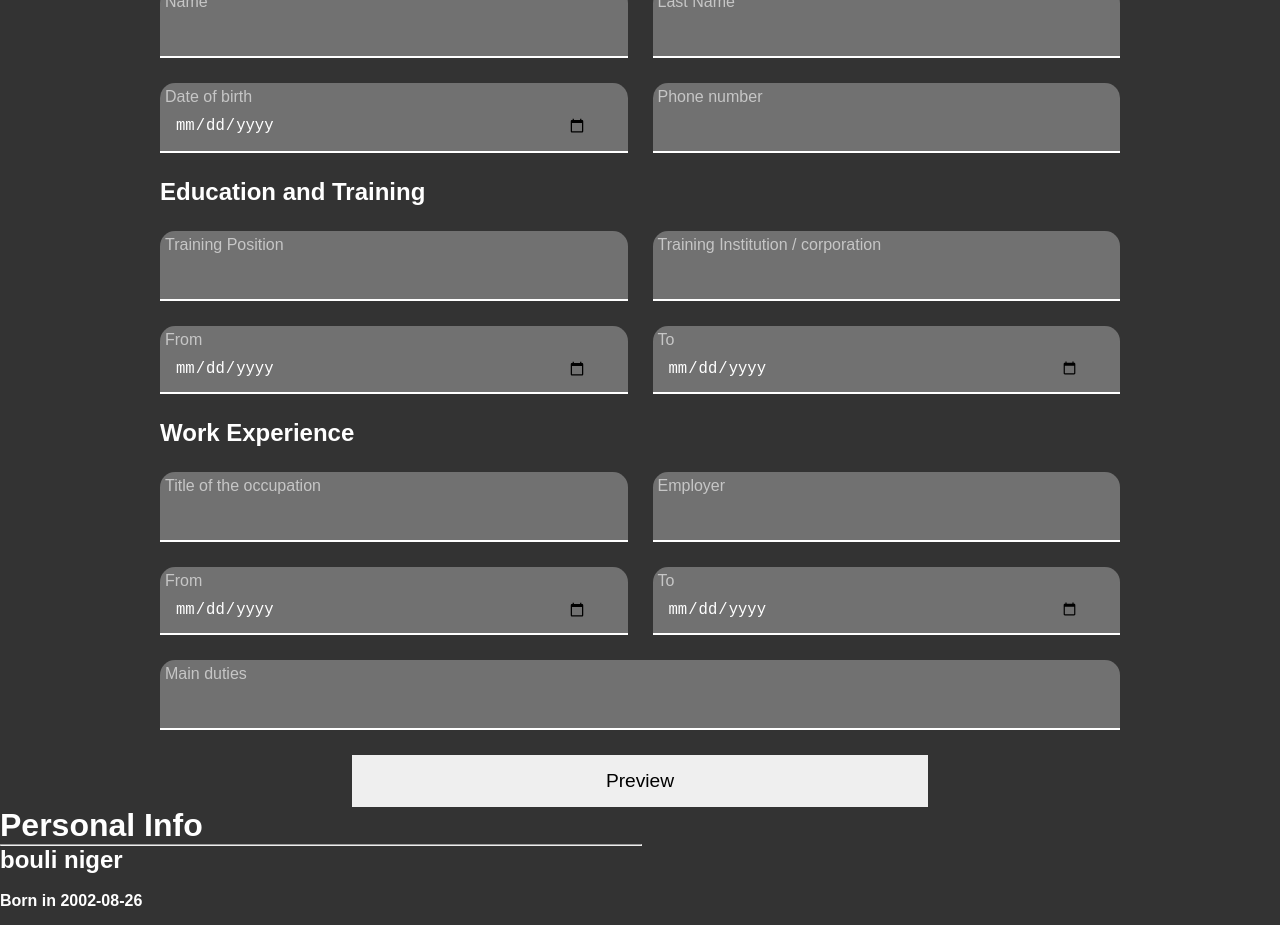
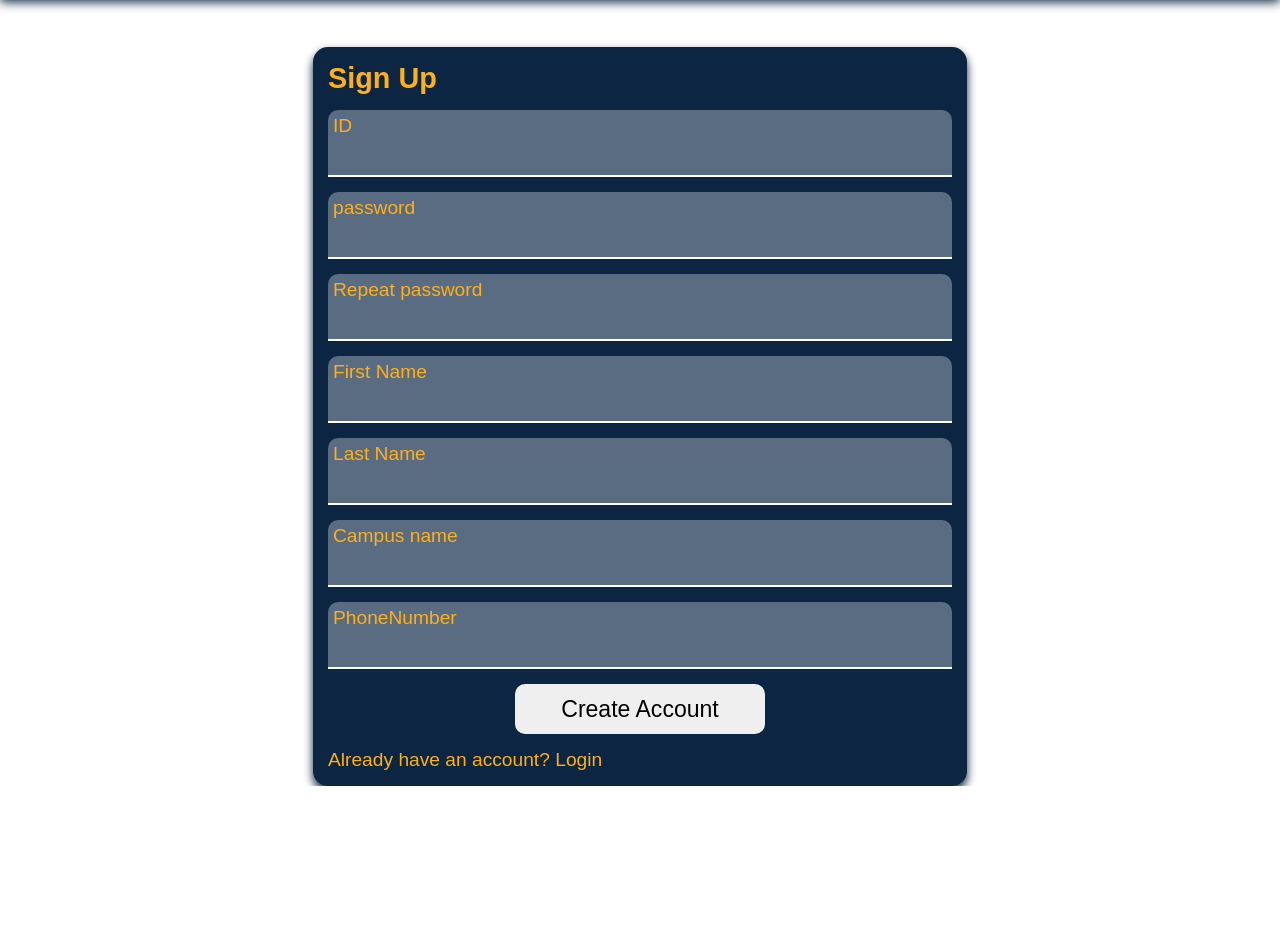
Before and after one commit to CharbelBG/CarPool-Project, a React app: page / in a window 1280 px wide. Shown: the part 165-1090 px from the top of the page. After the commit the page ends 951 px from the top, so only its background shows below. Built offline with nearby package versions, Linux system fonts and the light colour scheme.

Commit message:
Add files via upload

```diff
--- a/src/components/App.js
+++ b/src/components/App.js
@@ -1,64 +1,16 @@
 import React from 'react';
 import ReactDom from 'react-dom/client';
-import Input from './Input';
-import EducationForm from './EducationForm';
-import WorkExperience from './WorkExperience';
-import PreviewCv from './PreviewCv';
+import Login from './Login';
 /**
- * The goal:
- * 1st finish it in react, then play around with css.
- * create a Form in react that takes input and puts it inside boiler_plate cv
- * it must have a picture
- * also some text
- * some dates
+ * #ffb019 yellow color
+ * #0c2542 blue color
+ * we need a login page, includes a sign in, and a create new account. this requires forms
  */
+//create a navBar that is the same in all the apps.
 export default function App(){
-
-    const [inputData, setInputData] = React.useState('');
-    const [isPreview, setIspreview] = React.useState(false);
-    // idea was to monitor the behavior of that object in html, and mock it here.
-
-    function inputDataChange(event){
-        setInputData(oldValue=>{
-            const {name, value} = event.target;
-            return{
-                ...oldValue,
-                [name]: value
-            }
-        })
-    }
-
-
-
-    function renderData(event){
-        event.preventDefault();
-        setIspreview(true);
-        console.log(inputData);
-        //when in preview mode the section that i used to create need to disappear.
-    }
-
     return(
-    <div>
-        <div className='formInput'>
-            <div className="header"><h1>CV Generator</h1>Make your CV!</div>
-            <form action="#" onChange={inputDataChange} onSubmit = {renderData}>
-                <h2>Personal Info</h2>
-                <div className='personalInfo'>
-                    <Input type = 'text' label = "Name" id = "name"/>
-                    <Input type = 'text' label = "Last Name" id = "lname"/>
-                    <Input type = 'date' label = "Date of birth" id = "bday"/>
-                    <Input type = 'tel' label = "Phone number" id = "phoneNumber"/>
-                </div>
-
-              <h2>Education and Training</h2>
-              <EducationForm />
-              <h2>Work Experience</h2>
-               <WorkExperience />
-              <button className='previewButton'>Preview</button>
-            </form>
-            {isPreview && <PreviewCv data = {inputData}/>}
-        </div>
-        <PreviewCv />
-    </div>
+        <>
+        <Login />
+        </>
     )
 }
--- /dev/null
+++ b/src/components/FormComponents/Account_login.js
@@ -0,0 +1,36 @@
+import React from 'react';
+import ReactDom from 'react-dom/client';
+import LoginInput from './LoginInput';
+
+
+export default function Account_logIn(props){
+
+    const [logInData, setLogInData] = React.useState('');
+    function updateData(event){
+        const {name, value} = event.target;
+        setLogInData(oldValue =>({
+            ...oldValue,
+            [name]:value,
+        }))
+        console.log(logInData); //This data must be sent to the backend
+    }
+
+
+    return(
+        <div className='Account_logIn'>
+        <form action="#" onChange={updateData}>
+            <h2>Login</h2>
+                <LoginInput id = 'StudentID'
+                type = 'text' label = "ID"
+                />
+
+                 <LoginInput id = 'login_password'
+                type = 'password' label = "password"
+                />
+                <button>Log In</button>
+                    <span title='Create a new Account?'
+                    onClick={props.handleClick}>Don't have an account? Create a new One!</span>
+         </form>
+            </div>
+    )
+}
--- /dev/null
+++ b/src/components/FormComponents/LoginInput.js
@@ -0,0 +1,12 @@
+import React from 'react';
+import ReactDom from 'react-dom/client';
+
+export default function LoginInput(props){
+
+return(
+    <div className='Login_input'>
+    <label htmlFor={props.id}>{props.label}</label>
+    <input type={props.type} id = {props.id} name = {props.id} required/>
+    </div>
+)
+}
--- /dev/null
+++ b/src/components/FormComponents/SignUp.js
@@ -0,0 +1,48 @@
+import React from 'react';
+import ReactDom from 'react-dom/client';
+import LoginInput from './LoginInput';
+export default function SingUp(props){
+    const [signUpData, setSignUpData] = React.useState('');
+
+    function updateData(event){
+        const {name, value} = event.target;
+        setSignUpData(oldValue =>({
+            ...oldValue,
+            [name]:value,
+        }))
+        console.log(signUpData); //data to be sent to the Backend
+    }
+        //validate the password
+    return(
+        <div className='Account_logIn'>
+        <form action="#" onChange={updateData}>
+            <h2>Sign Up</h2>
+                <LoginInput id = 'studentID'
+                type = 'text' label = "ID"
+                />
+
+                 <LoginInput id = 'password'
+                type = 'password' label = "password"
+                />
+                   <LoginInput id = 'passwordRepeat'
+                type = 'password' label = "Repeat password"
+                />
+                <LoginInput id = 'firstName'
+                type = 'text' label = "First Name"
+                />
+                  <LoginInput id = 'lastName'
+                type = 'text' label = "Last Name"
+                />
+                <LoginInput id = 'campusName'
+                type = 'text' label = "Campus name"
+                />
+                 <LoginInput id = 'phoneNumber'
+                type = 'tel' label = "PhoneNumber"
+                />
+                <button>Create Account</button>
+                    <span title='Login'
+                    onClick={props.handleClick}>Already have an account? Login</span>
+         </form>
+            </div>
+    )
+}
--- /dev/null
+++ b/src/components/Header.js
@@ -0,0 +1,15 @@
+import React from 'react';
+import ReactDom from 'react-dom/client';
+
+export default function Header(){
+    return(
+         <div className='header'>
+            <div className='text'>
+             <h1>Car Pool System</h1>
+                <h5>Your transportation solution!</h5>
+            </div>
+             <img src={require('./img/logo.png')} alt="Logo" />
+
+         </div>
+)
+}
--- a/src/components/Login.js
+++ b/src/components/Login.js
@@ -1,20 +1,23 @@
 import React from 'react';
 import ReactDom from 'react-dom/client';
-import logo from './img/logo.png';
-
+import Header from './Header';
+import Account_logIn from './FormComponents/Account_login';
+import SingUp from './FormComponents/SignUp';
 //creating he login.
 export default function Login(){
+    //create a state that will handle rendering the 2 sections
+    //create the state that loads them here, the sign up and the login pages.
+    const [hasAnAccount, setHasAnAcccount] = React.useState(false);
+    function toogleSignIn(){
+        console.log('changing window');
+        setHasAnAcccount(oldValue => !oldValue);
+    }
+
     return(
         <div className='login_section'>
-
-            <img src={logo} alt="logo" />
-
-           <form action="#">
-
-
-
-            </form>
-
-        </div>
+            <Header />
+            {!hasAnAccount && <SingUp handleClick = {toogleSignIn} />}
+            {hasAnAccount && <Account_logIn handleClick = {toogleSignIn} />}
+    </div>
     )
 }
--- a/src/default.css
+++ b/src/default.css
@@ -3,54 +3,68 @@
     padding:0px;
     margin:0px;
 }
-/*as a background i want to use the white shades and some round transition between them*/
+html{
+    --darkBlue: #0c2542;
+    --orange: #ffb019;
+}
 
 body{
-    background-color: rgb(51, 51, 51);
-    color:white;
+    /* border:2px solid red; */
+    min-height:95vh;
+    font-size: larger;
     font-family: Arial, Helvetica, sans-serif;
 }
-#root{
+/*Header section styles*/
+.header{
+    background-color: var(--darkBlue);
+    color: var(--orange);
+    padding:15px;
+    display:flex;
+    flex-direction: row;
+    align-items: center;
+    box-shadow: 0px 5px 10px var(--darkBlue);
+}
+.header img{
+    margin-left: auto;
+}
+
+
+
+
+/*section declaration*/
+
+.Account_logIn{
     display:flex;
     flex-direction: column;
-    width:100%;
+    width:75%;
+    margin: auto;
+    /* border:2px solid red; */
+    align-items: center;
+    margin-top: 50px;
 }
-.header{
-    background: rgb(9,0,156);
-    background: linear-gradient(73deg, rgba(9,0,156,1) 4%, rgba(18,18,200,1) 26%,
-     rgba(0,212,255,1) 100%);
+.Account_logIn form{
+    color: var(--orange);
+    background-color: var(--darkBlue);
     padding:15px;
-    margin-bottom: 15px;
-    box-shadow: 0px 5px 10px rgb(0, 0, 0);
+    border-radius: 15px;
+    display: flex;
+    flex-direction:column;
+    width: 65%;
+    box-shadow: 0px 5px 10px var(--darkBlue);
+    gap:15px;
 }
 
-form{
-    width:75%;
-    display: flex;
-    flex-direction: column;
-    gap:25px;
-    margin: auto;
-}
-.personalInfo, .educationForm, .workExp{
-    display: grid;
-    grid-template-columns: repeat(2,1fr);
-    gap:25px;
-}
-.workExp div:last-child{
-    grid-column:1/span 2
-}
-/*animating inputs*/
-.inputContainer{
-    color: rgb(198, 198, 198);
-    background-color: rgba(255, 255, 255, 0.3);
-    padding:5px;
+/*input styling*/
+.Login_input{
     display:flex;
     flex-direction: column;
-    border-radius: 15px 15px 1px 0px;
-    transition:.2s;
-    position:relative;
+    background-color: #5a6c82;
+    border-radius: 10px 10px 0px 0px;
+    padding:5px;
+    position: relative;
+    z-index: 1;
 }
-.inputContainer::after{
+.Login_input::after{
     position:absolute;
     content:'';
     right:0;
@@ -58,72 +72,78 @@ form{
     bottom:0;
     height:2px;
     background-color:white;
-    z-index: -1;
+    z-index: 2;
 }
-.inputContainer::before{
+.Login_input::before{
     position: absolute;
-    content: '';
+    content:'';
     right:0;
     left:0;
     bottom:0;
-    height:2px;
-    background-color: rgb(11, 0, 222);
-    transform-origin: center;
-    transition:.3s ease-in-out;
+    height: 2px;
+    background-color: var(--orange);
     transform: scaleX(0);
+    transition: .3s ease-in-out;
+    z-index: 4;
 }
-.inputContainer:focus-within{
-    color:  rgb(11, 0, 222);
-    transition:.3s;
+.Login_input:focus-within::before{
+    transform: scaleX(100%);
+    transition: .3s ease-in-out;
 }
-.inputContainer:focus-within::before{
-    transform-origin: center;
-    transform: scaleX(100%);
-    transition: .2s;
+.Login_input input{
+    font-size: large;
+    background-color: transparent;
+    border: none;
+    height:25px;
+    outline:none;
+    padding:5px;
+    cursor: pointer;
 }
-.inputContainer:hover{
-    background-color: rgba(255, 255, 255, 0.4);
-    transition:.2s;
-}
-.inputContainer input{
-    width:90%;
-    padding:10px;
-    background-color: transparent;
+
+/**LoginBtn*/
+.Account_logIn button{
+    margin: auto;
+    width: 40%;
+    height:50px;
+    border-radius:10px;
     border:none;
-    outline:none;
-    color:white;
     font-size: larger;
-}
-/*animating the preview Button*/
-.previewButton{
-    padding:15px;
-    width: 60%;
-    margin: auto;
     position: relative;
     z-index: 1;
-    font-size: larger;
-    border: none;
+    cursor: pointer;
 }
-.previewButton:before{
-    content:'';
-    position:absolute;
+.Account_logIn button:before{
+    content: '';
+    background-color: var(--orange);
+    position: absolute;
+    border-radius:10px;
     top:0;
     right:0;
     left:0;
     bottom:0;
-    background-color:  rgb(11, 0, 222);
     z-index: -1;
-    transform:scaleX(0);
-    transform-origin: left;
+    transform: scaleX(0);
+    transform-origin: center;
     transition: .3s ease-in-out;
 }
-.previewButton:hover:before{
-    transform:scaleX(100%);
+.Account_logIn button:hover::before{
+    transform: scaleX(100%);
     transition: .3s ease-in-out;
 }
-.previewButton:hover{
-    color:white;
-    transition:.3s ease-in-out
+
+span{
+    cursor: pointer;
 }
 
-/*defining how a section will be displayed */
+/*Mobile support*/
+@media screen and (max-width:650px) {
+    body{
+        font-size: smaller;
+    }
+    img{
+        height:75px;
+    }
+    .Account_logIn{
+        width: 100%;
+    }
+}
--- a/src/index.html
+++ b/src/index.html
@@ -4,7 +4,7 @@
     <meta charset="UTF-8">
     <meta http-equiv="X-UA-Compatible" content="IE=edge">
     <meta name="viewport" content="width=device-width, initial-scale=1.0">
-    <title>CV builder</title>
+    <title>Car Pool 🚗</title>
 </head>
 <body>
     <div id="root"></div>
--- a/src/index.js
+++ b/src/index.js
@@ -2,6 +2,8 @@ import React from 'react';
 import ReactDom from 'react-dom/client';
 import App from './components/App';
 import './default.css';
+
+
 const root = ReactDom.createRoot(document.getElementById('root'));
 root.render(
     <App />
```
